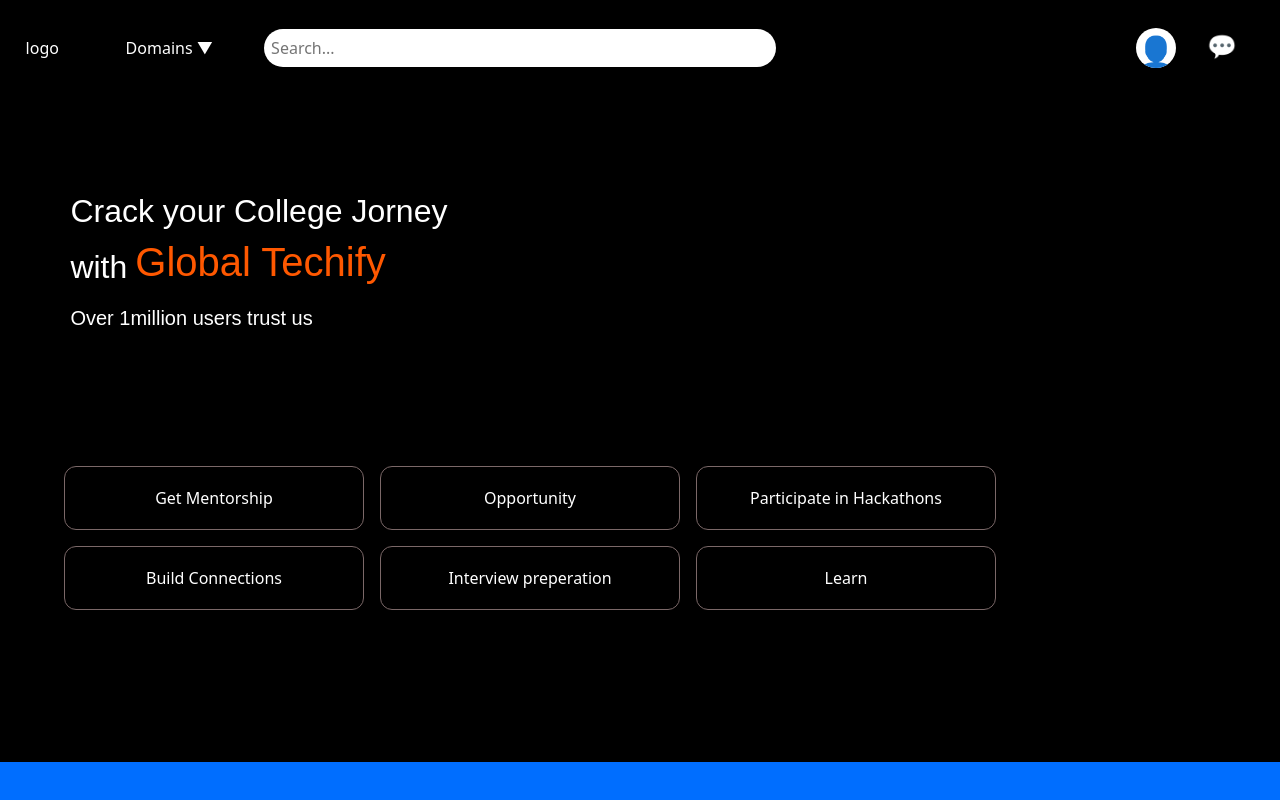
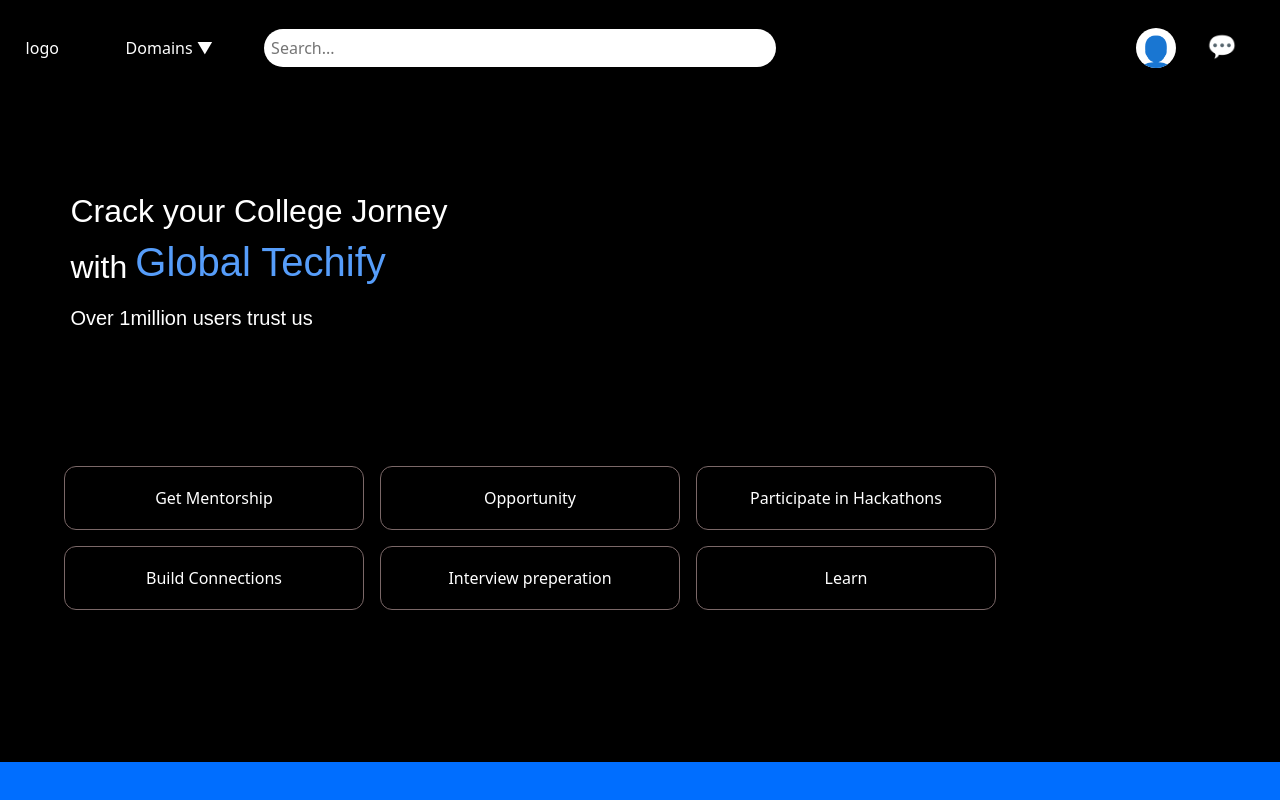
Before and after one commit to wiz-abhishek/Global-Techify, a React (Create React App) app: page / in a window 1280 px wide. Shown: the top 800 px of the page. Built offline with nearby package versions, Linux system fonts and the light colour scheme.

Commit message:
Updated Colour

```diff
--- a/src/components/Home/Top.css
+++ b/src/components/Home/Top.css
@@ -23,7 +23,7 @@
 .high{
     padding-left: 8px;
     font-size: 48px;
-    color: #FF5800;
+    color: #569dfa;
 }
 
 .bottom{
```
Also changed, not shown: src/components/Home/HomeButtons.css (line endings or trailing spaces).
